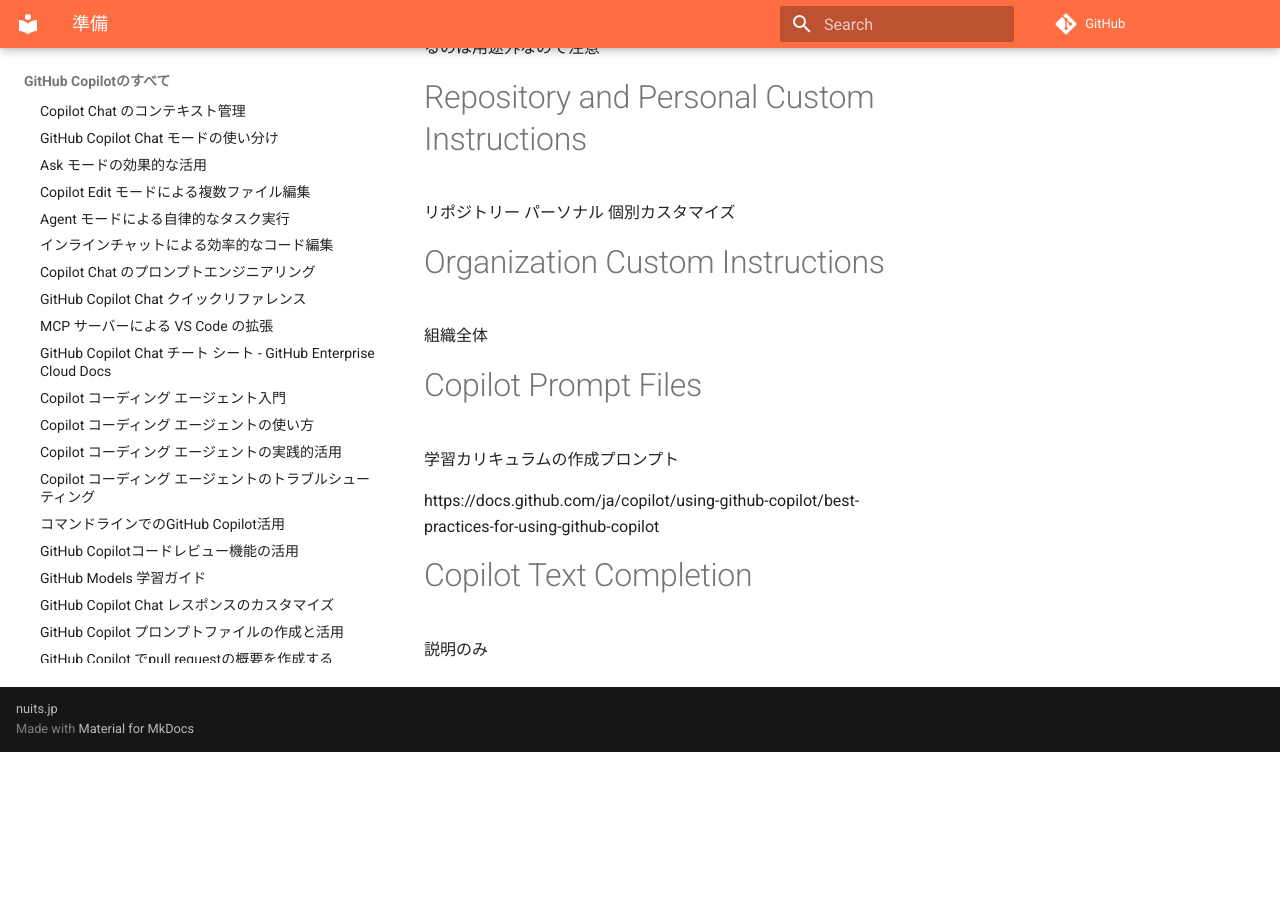
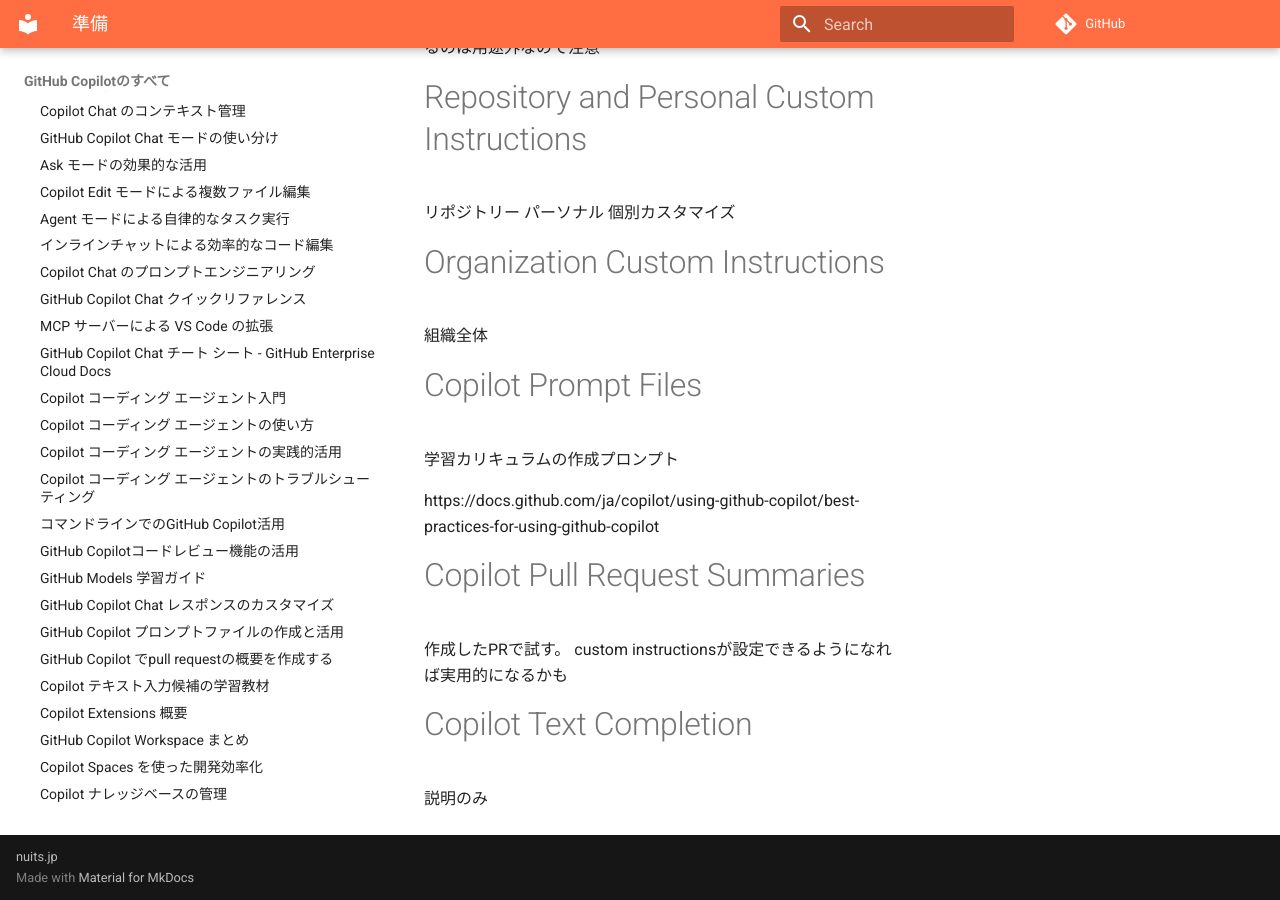
Before and after one commit to nuitsjp/all-of-github-copilot, an MkDocs documentation site: the page built from docs/MEMO.md, in a window 1280 px wide and 900 px high, scrolled down 1800 px. Built offline with MkDocs 1.6.1 and Material for MkDocs 9.7.7, drawn with Linux system fonts in a browser that asks for light colours; comment, search, counter and statistics services are not loaded; before the commit the page ends 2552 px from its top, so only the background shows below that.

Commit message:
MEMO.mdにCopilot Pull Request Summariesセクションを追加

```diff
--- a/docs/MEMO.md
+++ b/docs/MEMO.md
@@ -85,7 +85,10 @@ Issueからのワークフローを見せる
 
 https://docs.github.com/ja/copilot/using-github-copilot/best-practices-for-using-github-copilot
 
+# Copilot Pull Request Summaries
 
+作成したPRで試す。
+custom instructionsが設定できるようになれば実用的になるかも
 
 # Copilot Text Completion
 
```
